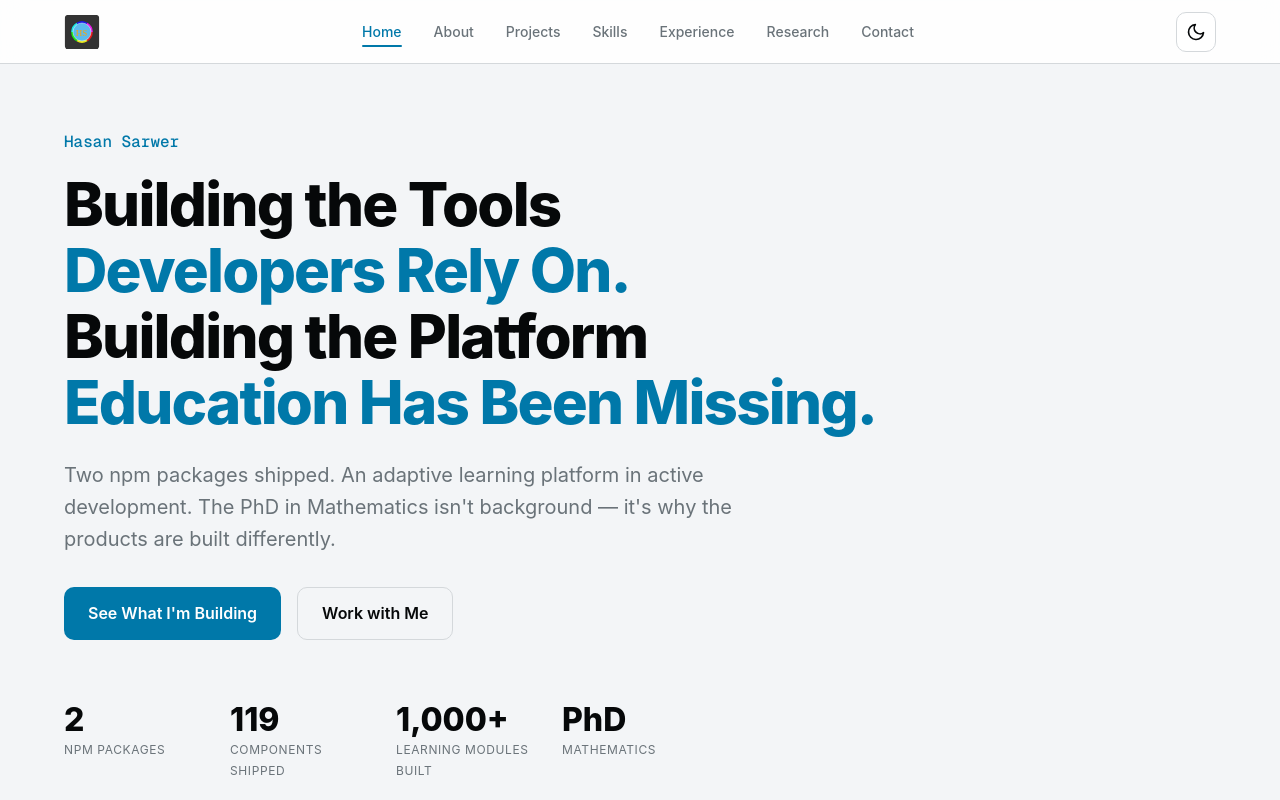
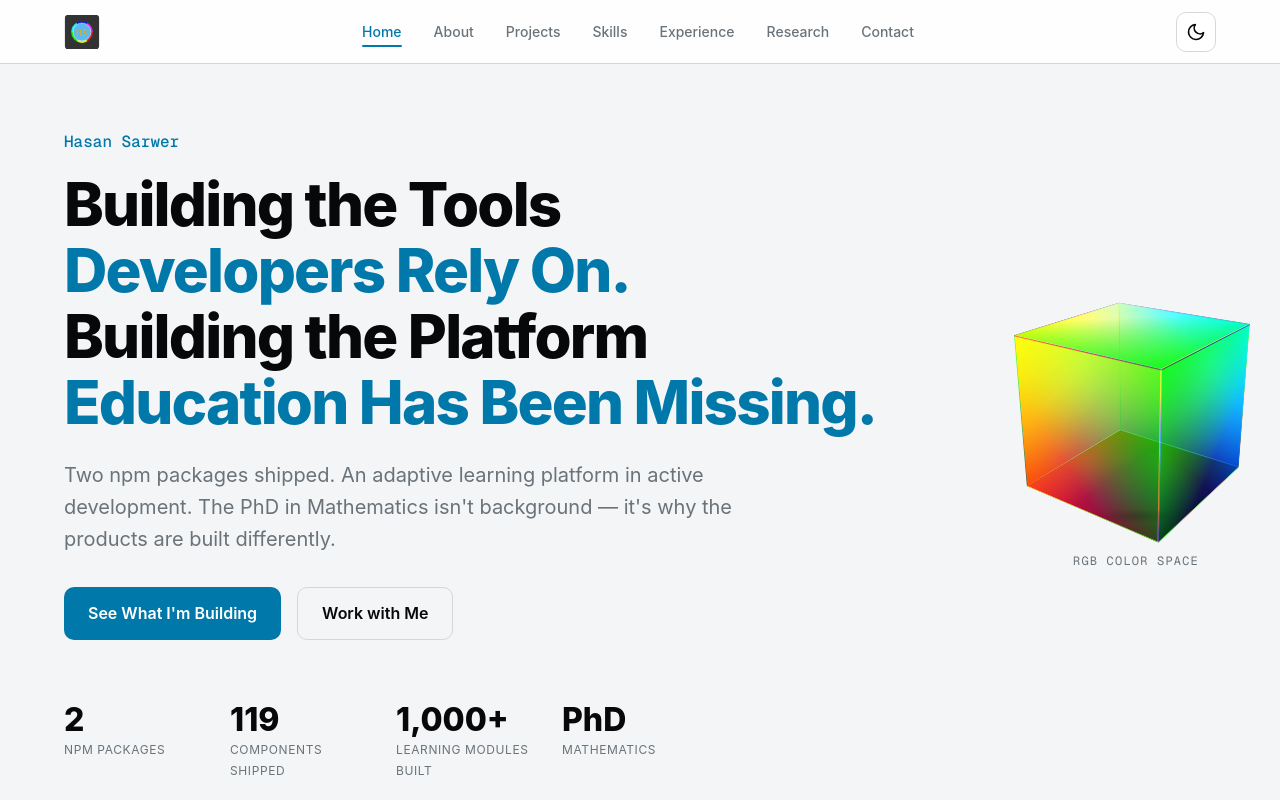
Before and after one commit to Hasansarwer/me, a Next.js app: page / in a window 1280 px wide. Shown: the top 800 px of the page. Built offline with nearby package versions, Linux system fonts and the light colour scheme.

Commit message:
cube added

```diff
--- a/components/sections/Hero.module.css
+++ b/components/sections/Hero.module.css
@@ -10,6 +10,35 @@
   margin: 0 auto;
   padding: 0 var(--spacing-xl);
   width: 100%;
+}
+
+.layout {
+  display: flex;
+  align-items: center;
+  gap: var(--spacing-4xl);
+  flex-wrap: wrap;
+}
+
+.text {
+  flex: 1;
+  min-width: 480px;
+}
+
+.visual {
+  flex-shrink: 0;
+  display: flex;
+  flex-direction: column;
+  align-items: center;
+  gap: var(--spacing-md);
+}
+
+.cubeLabel {
+  font-size: var(--font-size-xs);
+  color: var(--color-muted);
+  text-transform: uppercase;
+  letter-spacing: 0.1em;
+  font-family: var(--font-mono);
+  margin-top: var(--spacing-lg);
 }
 
 .greeting {
@@ -118,6 +147,15 @@
     padding: var(--spacing-3xl) 0;
   }
 
+  .layout {
+    flex-direction: column;
+    gap: var(--spacing-3xl);
+  }
+
+  .text {
+    min-width: 0;
+  }
+
   .headline {
     font-size: var(--font-size-4xl);
   }
--- a/components/sections/Hero.tsx
+++ b/components/sections/Hero.tsx
@@ -1,10 +1,13 @@
 import Link from "next/link";
+import { RGBCube } from "@/components/ui/RGBCube";
 import styles from "./Hero.module.css";
 
 export function Hero() {
   return (
     <section className={styles.hero}>
       <div className={styles.inner}>
+        <div className={styles.layout}>
+          <div className={styles.text}>
             <p className={styles.greeting}>Hasan Sarwer</p>
             <h1 className={styles.headline}>
               Building the Tools
@@ -48,6 +51,13 @@ export function Hero() {
               </div>
             </div>
           </div>
+
+          <div className={styles.visual}>
+            <RGBCube />
+            <div className={styles.cubeLabel}>RGB Color Space</div>
+          </div>
+        </div>
+      </div>
     </section>
   );
 }
--- /dev/null
+++ b/components/ui/RGBCube.module.css
@@ -0,0 +1,54 @@
+.wrapper {
+  display: flex;
+  flex-direction: column;
+  align-items: center;
+  pointer-events: none;
+  user-select: none;
+}
+
+.scene {
+  width: 160px;
+  height: 160px;
+  perspective: 560px;
+  perspective-origin: 50% 40%;
+  animation: float 5s ease-in-out infinite;
+}
+
+.cube {
+  width: 160px;
+  height: 160px;
+  position: relative;
+  transform-style: preserve-3d;
+  animation: spin 16s linear infinite;
+}
+
+.face {
+  position: absolute;
+  inset: 0;
+  border: 1px solid rgba(255, 255, 255, 0.10);
+  opacity: 0.88;
+}
+
+.shadow {
+  width: 110px;
+  height: 14px;
+  margin-top: 12px;
+  background: radial-gradient(ellipse at center, rgba(0, 0, 0, 0.55) 0%, transparent 70%);
+  animation: shadowAnim 5s ease-in-out infinite;
+  border-radius: 50%;
+}
+
+@keyframes spin {
+  from { transform: rotateX(-22deg) rotateY(0deg); }
+  to   { transform: rotateX(-22deg) rotateY(360deg); }
+}
+
+@keyframes float {
+  0%, 100% { transform: translateY(0px); }
+  50%       { transform: translateY(-16px); }
+}
+
+@keyframes shadowAnim {
+  0%, 100% { transform: scaleX(1);    opacity: 0.55; }
+  50%       { transform: scaleX(0.55); opacity: 0.18; }
+}
--- /dev/null
+++ b/components/ui/RGBCube.tsx
@@ -0,0 +1,49 @@
+import styles from "./RGBCube.module.css";
+
+const S = 160;
+
+const faces = [
+  // front  (z+, Blue=1): TL=Cyan, TR=White, BL=Blue, BR=Magenta
+  { id: "front",  tf: `translateZ(${S / 2}px)`,                 tl: "#00ffff", tr: "#ffffff", bl: "#0000ff", br: "#ff00ff" },
+  // back   (z−, Blue=0): X is mirrored after rotateY(180)
+  { id: "back",   tf: `rotateY(180deg) translateZ(${S / 2}px)`, tl: "#ffff00", tr: "#00ff00", bl: "#ff0000", br: "#000000" },
+  // left   (x−, Red=0)
+  { id: "left",   tf: `rotateY(-90deg) translateZ(${S / 2}px)`, tl: "#00ff00", tr: "#00ffff", bl: "#000000", br: "#0000ff" },
+  // right  (x+, Red=1)
+  { id: "right",  tf: `rotateY(90deg) translateZ(${S / 2}px)`,  tl: "#ffffff", tr: "#ffff00", bl: "#ff00ff", br: "#ff0000" },
+  // top    (y−, Green=1)
+  { id: "top",    tf: `rotateX(90deg) translateZ(${S / 2}px)`,  tl: "#00ff00", tr: "#ffff00", bl: "#00ffff", br: "#ffffff" },
+  // bottom (y+, Green=0)
+  { id: "bottom", tf: `rotateX(-90deg) translateZ(${S / 2}px)`, tl: "#000000", tr: "#ff0000", bl: "#0000ff", br: "#ff00ff" },
+] as const;
+
+function gradient(tl: string, tr: string, bl: string, br: string) {
+  return [
+    `linear-gradient(to bottom right, ${tl} 0%, transparent 70%)`,
+    `linear-gradient(to bottom left,  ${tr} 0%, transparent 70%)`,
+    `linear-gradient(to top right,    ${bl} 0%, transparent 70%)`,
+    `linear-gradient(to top left,     ${br} 0%, transparent 70%)`,
+  ].join(", ");
+}
+
+export function RGBCube({ className }: { className?: string }) {
+  return (
+    <div className={`${styles.wrapper} ${className ?? ""}`} aria-hidden="true">
+      <div className={styles.scene}>
+        <div className={styles.cube}>
+          {faces.map((f) => (
+            <div
+              key={f.id}
+              className={styles.face}
+              style={{
+                transform: f.tf,
+                backgroundImage: gradient(f.tl, f.tr, f.bl, f.br),
+              }}
+            />
+          ))}
+        </div>
+      </div>
+      <div className={styles.shadow} />
+    </div>
+  );
+}
```
Lines whose indentation alone changed are shown as unchanged.
